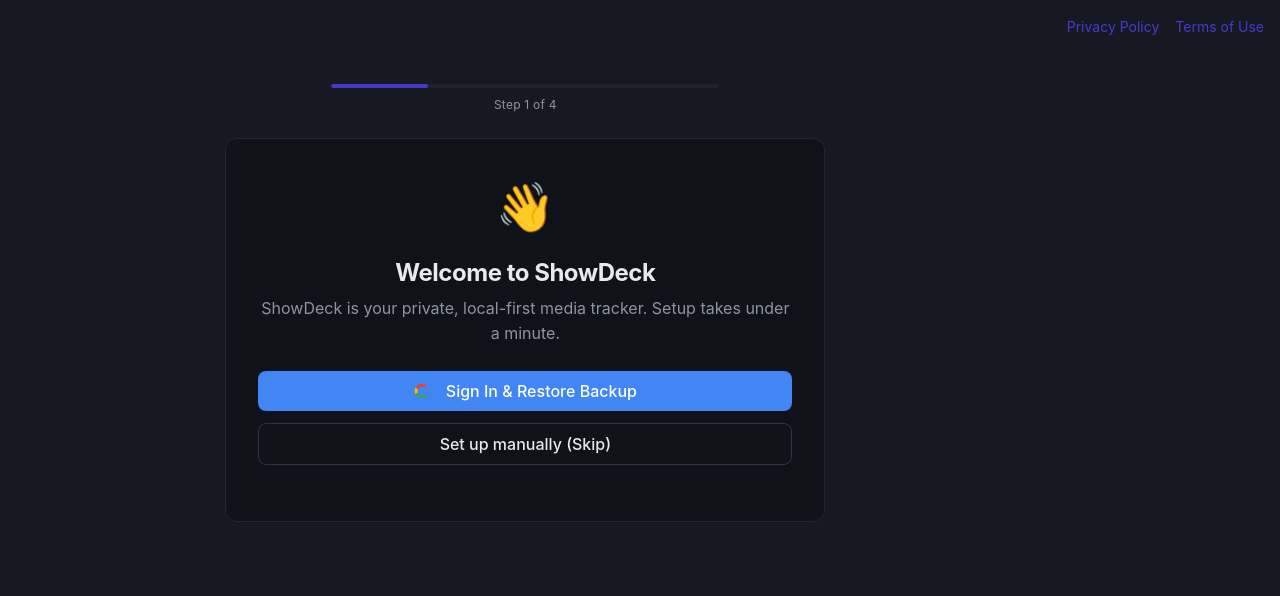
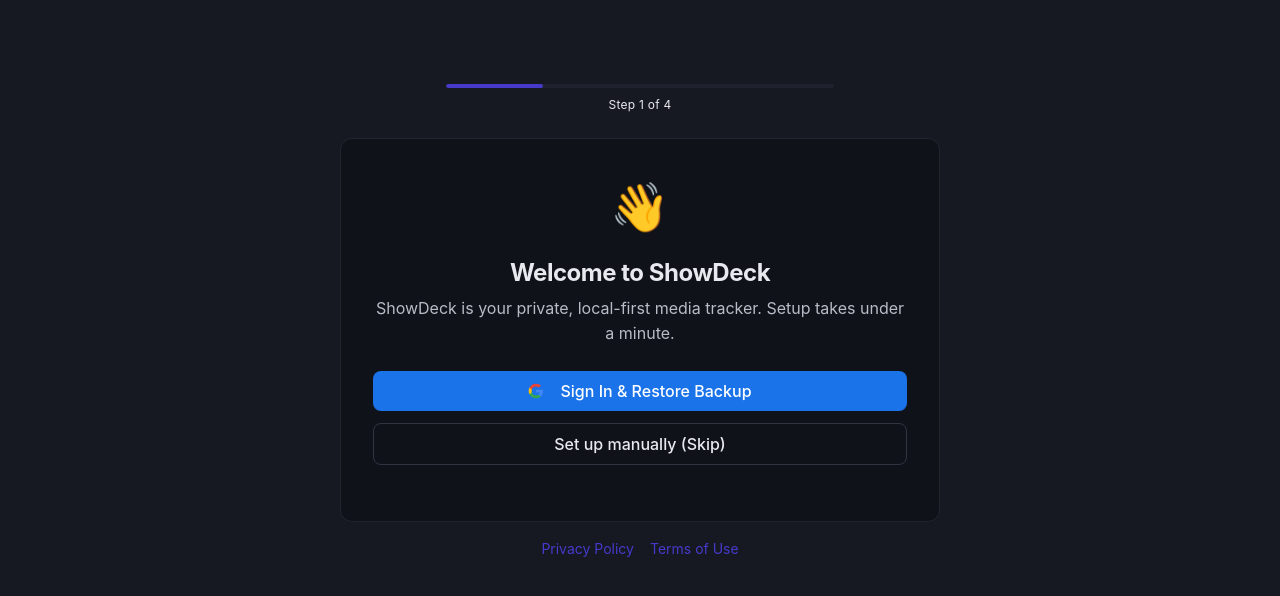
Before and after one commit to Kartikpatkar/ShowDeck, a plain HTML site: page index.html in a window 1280 px wide. Drawn offline with Linux system fonts and the light colour scheme.

Commit message:
refactor: update text color variables for improved contrast and adjust layout padding and footer placement

```diff
--- a/css/layout.css
+++ b/css/layout.css
@@ -398,10 +398,11 @@
 
   .main-content {
     padding: var(--space-4);
+    padding-bottom: calc(80px + env(safe-area-inset-bottom));
   }
 
   .page-container {
-    padding-bottom: calc(80px + env(safe-area-inset-bottom));
+    /* Padding moved to main-content */
   }
 
   .sidebar-header {
--- a/css/pages/onboarding.css
+++ b/css/pages/onboarding.css
@@ -6,7 +6,7 @@
 #onboarding-container .progress-wrap { max-width:420px; margin:0 auto 24px; padding:0 16px; }
 #onboarding-container .progress-track { height:4px; background:var(--surface-2); border-radius:999px; overflow:hidden; }
 #onboarding-container .progress-fill { height:100%; width:20%; background:var(--color-primary); border-radius:999px; transition:width .35s ease; }
-#onboarding-container .progress-label { margin-top:8px; font-size:var(--text-xs); color:var(--text-secondary); text-align:center; letter-spacing:.02em; }
+#onboarding-container .progress-label { margin-top:8px; font-size:var(--text-xs); color:var(--text-primary); text-align:center; letter-spacing:.02em; }
 #onboarding-container .step { display:none; animation:slideIn .3s ease; }
 #onboarding-container .step.active { display:block; }
 @keyframes slideIn { from{opacity:0; transform:translateX(12px);} to{opacity:1; transform:translateX(0);} }
--- a/css/variables.css
+++ b/css/variables.css
@@ -53,8 +53,8 @@
 
   /* ── Text ── */
   --text-primary: hsl(225, 25%, 12%);
-  --text-secondary: hsl(225, 12%, 44%);
-  --text-tertiary: hsl(225, 10%, 62%);
+  --text-secondary: hsl(225, 12%, 35%);
+  --text-tertiary: hsl(225, 10%, 45%);
   --text-disabled: hsl(225, 8%, 76%);
   --text-inverse: hsl(0, 0%, 100%);
   --text-on-primary: hsl(0, 0%, 100%);
@@ -158,8 +158,8 @@
   --surface-4: hsl(225, 16%, 24%);
 
   --text-primary: hsl(225, 15%, 92%);
-  --text-secondary: hsl(225, 10%, 60%);
-  --text-tertiary: hsl(225, 8%, 45%);
+  --text-secondary: hsl(225, 10%, 75%);
+  --text-tertiary: hsl(225, 8%, 60%);
   --text-disabled: hsl(225, 6%, 32%);
 
   --border-subtle: hsl(225, 18%, 16%);
@@ -191,8 +191,8 @@
   --surface-4: hsl(0, 0%, 18%);
 
   --text-primary: hsl(0, 0%, 96%);
-  --text-secondary: hsl(0, 0%, 65%);
-  --text-tertiary: hsl(0, 0%, 50%);
+  --text-secondary: hsl(0, 0%, 75%);
+  --text-tertiary: hsl(0, 0%, 60%);
   --text-disabled: hsl(0, 0%, 35%);
 
   --border-subtle: hsl(0, 0%, 12%);
@@ -216,8 +216,8 @@
   --surface-4: hsl(231, 15%, 35%);
 
   --text-primary: hsl(60, 30%, 96%);
-  --text-secondary: hsl(225, 27%, 68%);
-  --text-tertiary: hsl(225, 27%, 55%);
+  --text-secondary: hsl(225, 27%, 78%);
+  --text-tertiary: hsl(225, 27%, 65%);
   --text-disabled: hsl(225, 27%, 40%);
 
   --border-subtle: hsl(231, 15%, 25%);
@@ -237,8 +237,8 @@
   --surface-4: hsl(220, 17%, 40%);
 
   --text-primary: hsl(218, 27%, 92%);
-  --text-secondary: hsl(218, 27%, 75%);
-  --text-tertiary: hsl(218, 27%, 60%);
+  --text-secondary: hsl(218, 27%, 85%);
+  --text-tertiary: hsl(218, 27%, 70%);
   --text-disabled: hsl(218, 27%, 45%);
 
   --border-subtle: hsl(220, 16%, 30%);
@@ -255,8 +255,8 @@
   --surface-4: hsl(240, 21%, 32%);
 
   --text-primary: hsl(226, 64%, 88%);
-  --text-secondary: hsl(227, 43%, 72%);
-  --text-tertiary: hsl(228, 24%, 55%);
+  --text-secondary: hsl(227, 43%, 82%);
+  --text-tertiary: hsl(228, 24%, 65%);
   --text-disabled: hsl(229, 15%, 40%);
 
   --border-subtle: hsl(240, 21%, 22%);
@@ -273,8 +273,8 @@
   --surface-4: hsl(235, 19%, 30%);
 
   --text-primary: hsl(220, 31%, 85%);
-  --text-secondary: hsl(220, 21%, 65%);
-  --text-tertiary: hsl(220, 15%, 50%);
+  --text-secondary: hsl(220, 21%, 75%);
+  --text-tertiary: hsl(220, 15%, 60%);
   --text-disabled: hsl(220, 10%, 35%);
 
   --border-subtle: hsl(235, 19%, 20%);
--- a/index.html
+++ b/index.html
@@ -77,12 +77,12 @@
         <div id="page-content" class="page-enter">
           <!-- Pages rendered here by router -->
         </div>
+        <footer class="text-center p-4 text-sm text-primary flex justify-center gap-4">
+          <a href="privacy.html" class="hover:text-primary transition-colors">Privacy Policy</a>
+          <a href="terms.html" class="hover:text-primary transition-colors">Terms of Use</a>
+        </footer>
       </div>
     </main>
-    <footer class="text-center p-4 text-sm text-secondary flex justify-center gap-4">
-      <a href="privacy.html" class="hover:text-primary transition-colors">Privacy Policy</a>
-      <a href="terms.html" class="hover:text-primary transition-colors">Terms of Use</a>
-    </footer>
   </div>
 
 
--- a/js/pages/onboarding.js
+++ b/js/pages/onboarding.js
@@ -23,7 +23,7 @@
           <p class="sub">ShowDeck is your private, local-first media tracker. Setup takes under a minute.</p>
 
           <div class="stack">
-            <button id="btn-sync-drive" class="btn btn-primary btn-full" style="background: #4285F4; border: none; padding: 12px; font-size: var(--text-md);">
+            <button id="btn-sync-drive" class="btn btn-primary btn-full" style="background: #1a73e8; border: none; padding: 12px; font-size: var(--text-md); color: white;">
               <svg xmlns="http://www.w3.org/2000/svg" width="18" height="18" viewBox="0 0 24 24" fill="white" style="margin-right:8px;"><path d="M22.56 12.25c0-.78-.07-1.53-.2-2.25H12v4.26h5.92c-.26 1.37-1.04 2.53-2.21 3.31v2.77h3.57c2.08-1.92 3.28-4.74 3.28-8.09z" fill="#4285F4"/><path d="M12 23c2.97 0 5.46-.98 7.28-2.66l-3.57-2.77c-.98.66-2.23 1.06-3.71 1.06-2.86 0-5.29-1.93-6.16-4.53H2.18v2.84C3.99 20.53 7.7 23 12 23z" fill="#34A853"/><path d="M5.84 14.09c-.22-.66-.35-1.36-.35-2.09s.13-1.43.35-2.09V7.07H2.18C1.43 8.55 1 10.22 1 12s.43 3.45 1.18 4.93l2.85-2.22.81-.62z" fill="#FBBC05"/><path d="M12 5.38c1.62 0 3.06.56 4.21 1.64l3.15-3.15C17.45 2.09 14.97 1 12 1 7.7 1 3.99 3.47 2.18 7.07l3.66 2.84c.87-2.6 3.3-4.53 6.16-4.53z" fill="#EA4335"/></svg>
               Sign In & Restore Backup
             </button>
```
Also changed, not shown: js/pages/settings.js (+0 -7 lines).
